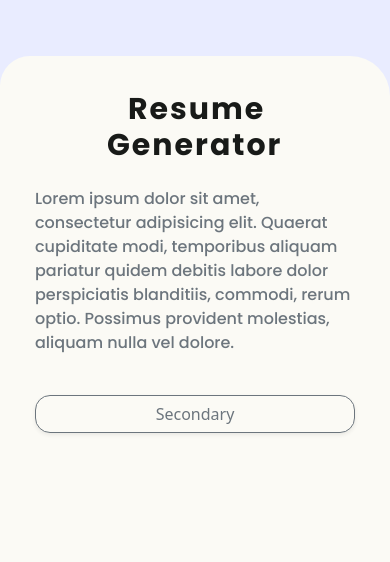
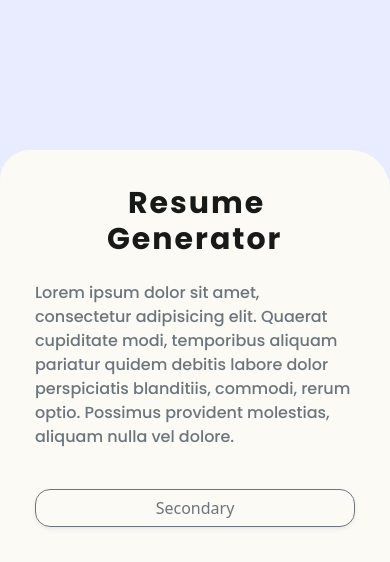
Before and after one commit to kelasweekend/CV-Maker-and-ATS-Chacker, a plain HTML site: page index.html in a window 390 px wide. Both pictures are taken after a click on the button 195 px from the left and 754 px from the top of the page. Shown: the part 282-844 px from the top of the page. Drawn offline with nearby package versions, Linux system fonts and the light colour scheme.

Commit message:
Tahap Kedua Revisi

```diff
--- a/assets/css/mobile.css
+++ b/assets/css/mobile.css
@@ -74,12 +74,11 @@
     height: 354px;
   }
   .BawahMobile {
-    position: absolute;
+    position: fixed;
     width: 100%;
     padding: 35px;
     border-radius: 30px 40px 0px 0px;
     background-color: #FBFAF5;
-    min-height: 60vh;
     bottom: 0;
   }
   .BawahMobile h5 {
```
